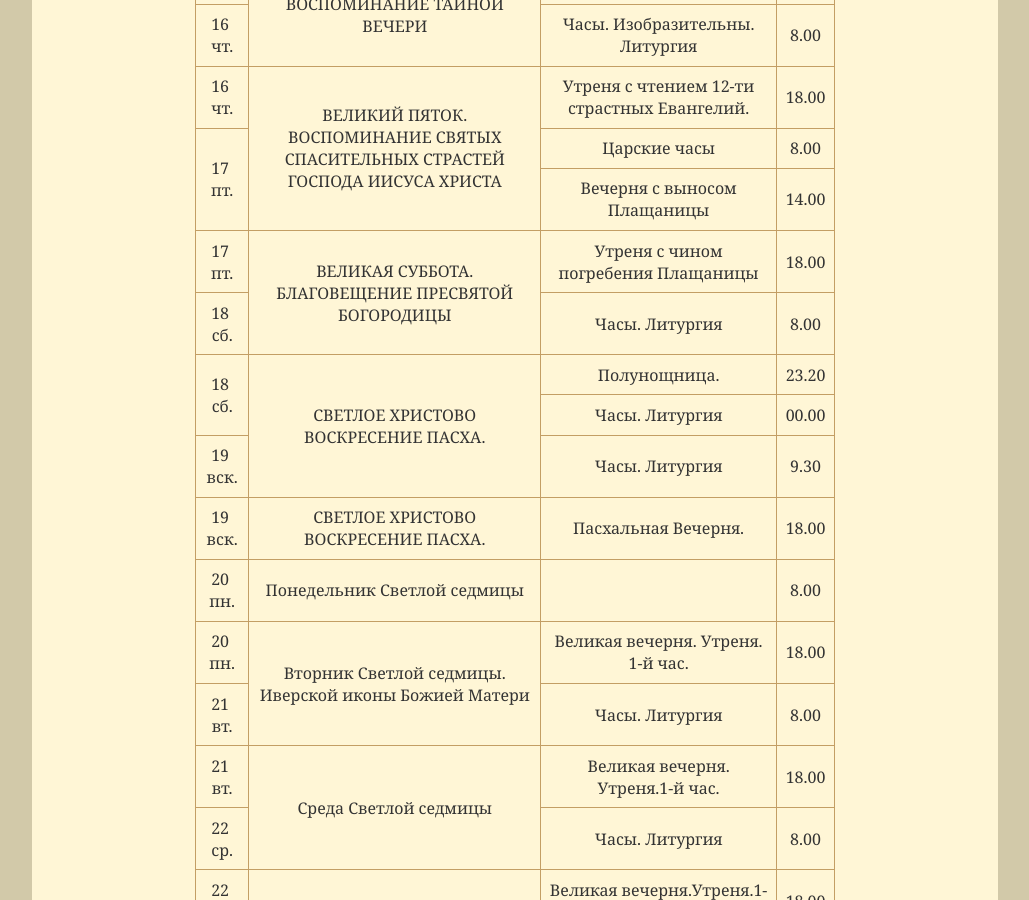
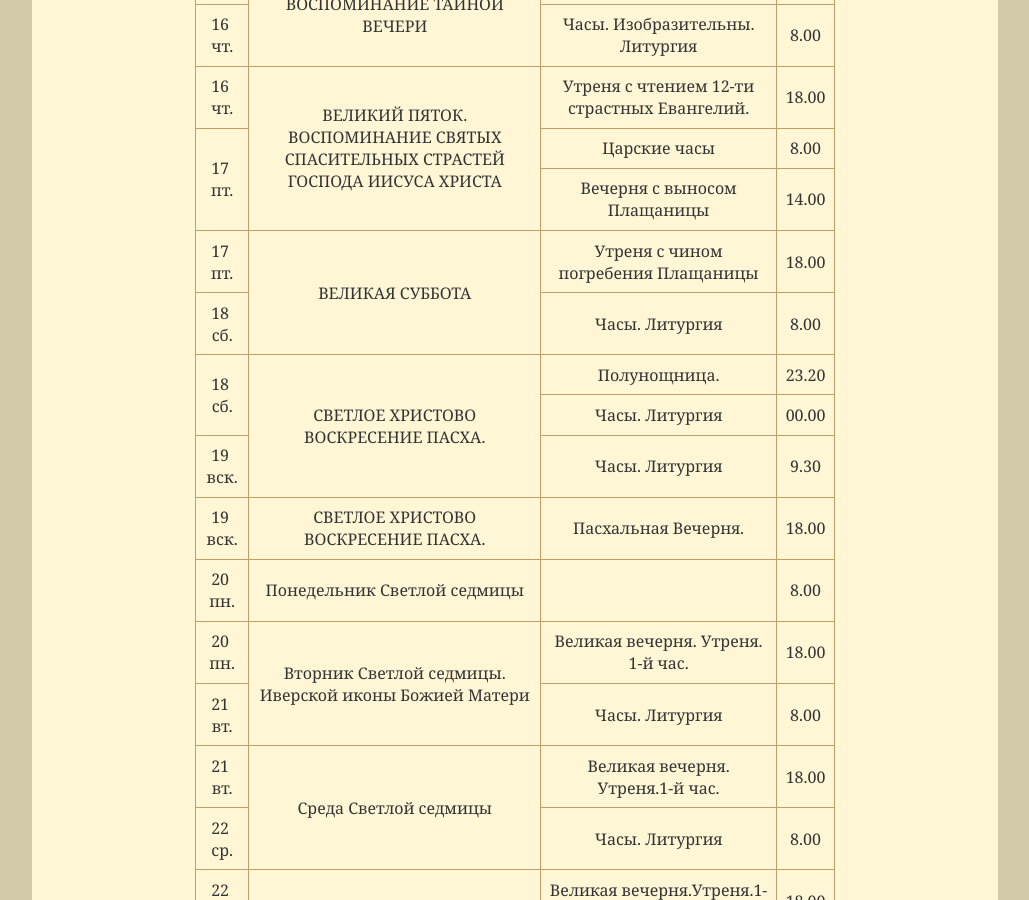
Before and after one commit to hramotradnoe/hramotradnoe.github.io, a Jekyll site: the page built from schedule/index.html, in a window 1280 px wide and 900 px high, scrolled down 2076 px. Shown: the whole window, without its empty margins (125-1154 px from the left). Built offline with Jekyll 4.4.1, drawn with Linux system fonts in a browser that asks for light colours.

Commit message:
Update schedule.yml

```diff
--- a/_data/schedule.yml
+++ b/_data/schedule.yml
@@ -107,7 +107,7 @@ timetable:
       - day   : 17&nbsp; пт.
         time  : '14.00'
         title : "Вечерня с выносом Плащаницы"
- - description : "ВЕЛИКАЯ СУББОТА. БЛАГОВЕЩЕНИЕ ПРЕСВЯТОЙ БОГОРОДИЦЫ"
+ - description : "ВЕЛИКАЯ СУББОТА "
    services    :
       - day   : 17&nbsp; пт.
         time  : '18.00'
```
